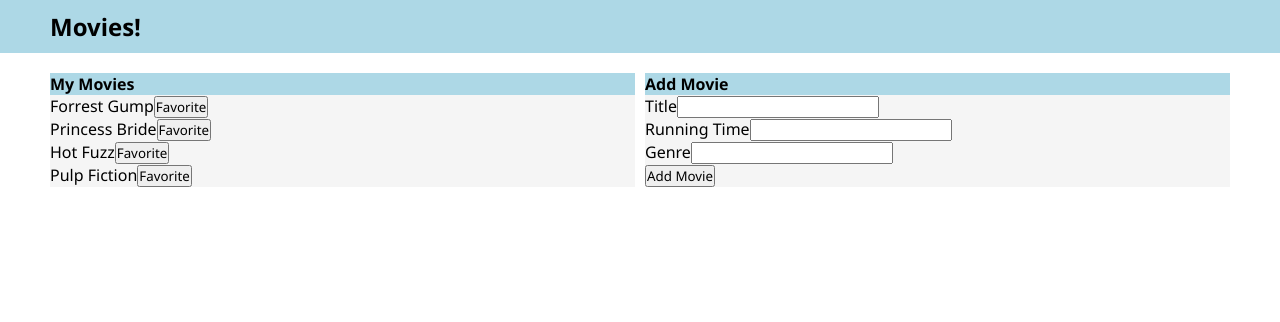
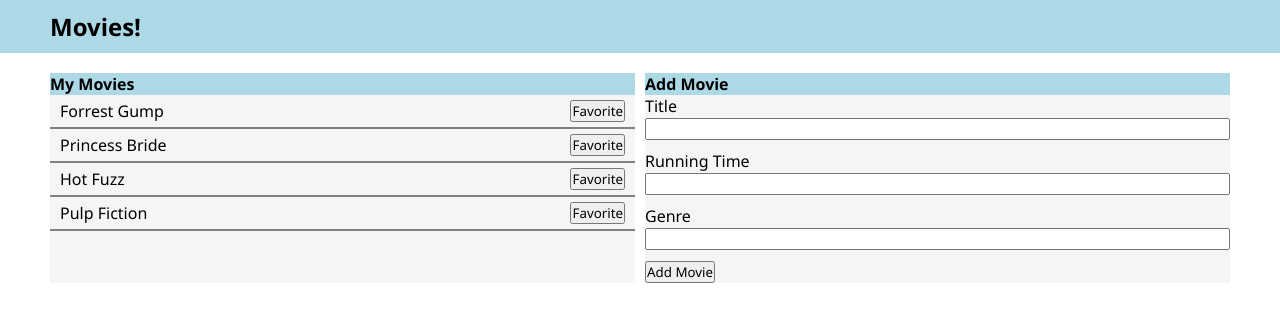
Before and after one commit to mukhsia/devcodecamp_movies_frontend, a React (Create React App) app: page / in a window 1280 px wide. Shown: the top 322 px of the page. Built offline with nearby package versions, Linux system fonts and the light colour scheme.

Commit message:
More Styling.

```diff
--- /dev/null
+++ b/src/components/MovieInfo/MovieInfo.css
@@ -0,0 +1,4 @@
+.data-item {
+    display: flex;
+    justify-content: space-between;
+}
--- a/src/components/MovieInfo/MovieInfo.jsx
+++ b/src/components/MovieInfo/MovieInfo.jsx
@@ -1,14 +1,16 @@
+import './MovieInfo.css';
+
 const MovieInfo = ({ movieObj }) => {
     return (
         movieObj && (
-            <div className="flex-item">
+            <div className='flex-item'>
                 <h4>{movieObj.title}</h4>
                 <div>
-                    <div>
+                    <div className='data-item'>
                         <span>Running Time</span>
                         <span>{movieObj.runningTime}</span>
                     </div>
-                    <div>
+                    <div className='data-item'>
                         <span>Genre</span>
                         <span>{movieObj.genre}</span>
                     </div>
--- a/src/components/MovieItem/MovieItem.css
+++ b/src/components/MovieItem/MovieItem.css
@@ -1,3 +1,19 @@
 .active-btn {
     background-color: mediumslateblue;
 }
+
+.movie-item {
+    border-bottom: 2px solid grey;
+    padding: 5px 10px;
+    display: flex;
+    justify-content: space-between;
+}
+
+.movie-item:hover {
+    cursor: pointer;
+    background-color: antiquewhite;
+}
+
+.active-movie {
+    background-color: grey;
+}
--- a/src/components/MovieItem/MovieItem.jsx
+++ b/src/components/MovieItem/MovieItem.jsx
@@ -1,5 +1,5 @@
-import React, { useState } from "react";
-import "./MovieItem.css";
+import React, { useState } from 'react';
+import './MovieItem.css';
 
 const MovieItem = ({ title, activeIndex, setActiveIndex, index }) => {
     const [isFavorite, setIsFavorite] = useState(false);
@@ -12,10 +12,11 @@
         setActiveIndex(index);
     };
 
-    const btnClass = isFavorite ? "active-btn" : "";
+    const btnClass = isFavorite ? 'active-btn' : '';
+    const activeClass = index === activeIndex ? 'active-movie' : '';
 
     return (
-        <div onClick={handleActive} className="movie-item">
+        <div onClick={handleActive} className={'movie-item ${activeClass}'}>
             <span>{title}</span>
             <button className={btnClass} onClick={handleFavorite}>
                 Favorite
--- a/src/components/NewMovieForm/NewMovieForm.jsx
+++ b/src/components/NewMovieForm/NewMovieForm.jsx
@@ -1,9 +1,10 @@
-import React, { useState } from "react";
+import React, { useState } from 'react';
+import TextField from '../TextField/TextField';
 
 const NewMovieForm = ({ onNewMovie }) => {
-    const [title, setTitle] = useState("");
-    const [runningTime, setRunningTime] = useState("");
-    const [genre, setGenre] = useState("");
+    const [title, setTitle] = useState('');
+    const [runningTime, setRunningTime] = useState('');
+    const [genre, setGenre] = useState('');
 
     const handleSubmit = (e) => {
         e.preventDefault();
@@ -18,30 +19,17 @@
     };
 
     return (
-        <form onSubmit={handleSubmit} className="flex-item">
+        <form onSubmit={handleSubmit} className='flex-item'>
             <h4>Add Movie</h4>
-            <div>
-                <label>Title</label>
-                <input
-                    value={title}
-                    onChange={(e) => setTitle(e.target.value)}
-                />
-            </div>
-            <div>
-                <label>Running Time</label>
-                <input
-                    value={runningTime}
-                    onChange={(e) => setRunningTime(e.target.value)}
-                />
-            </div>
-            <div>
-                <label>Genre</label>
-                <input
-                    value={genre}
-                    onChange={(e) => setGenre(e.target.value)}
-                />
-            </div>
-            <button type="submit">Add Movie</button>
+            <TextField label='Title' value={title} onChange={setTitle} />
+            <TextField
+                label='Running Time'
+                value={runningTime}
+                onChange={setRunningTime}
+            />
+            <TextField label='Genre' value={genre} onChange={setGenre} />
+
+            <button type='submit'>Add Movie</button>
         </form>
     );
 };
--- /dev/null
+++ b/src/components/TextField/TextField.css
@@ -0,0 +1,11 @@
+.text-field {
+    margin-bottom: 10px;
+}
+
+.text-field label {
+    display: block;
+}
+
+.text-field input {
+    width: 100%;
+}
--- /dev/null
+++ b/src/components/TextField/TextField.jsx
@@ -0,0 +1,12 @@
+import './TextField.css';
+
+const TextField = ({ label, value, onChange }) => {
+    return (
+        <div className='text-field'>
+            <label>{label}</label>
+            <input value={value} onChange={(e) => onChange(e.target.value)} />
+        </div>
+    );
+};
+
+export default TextField;
```
